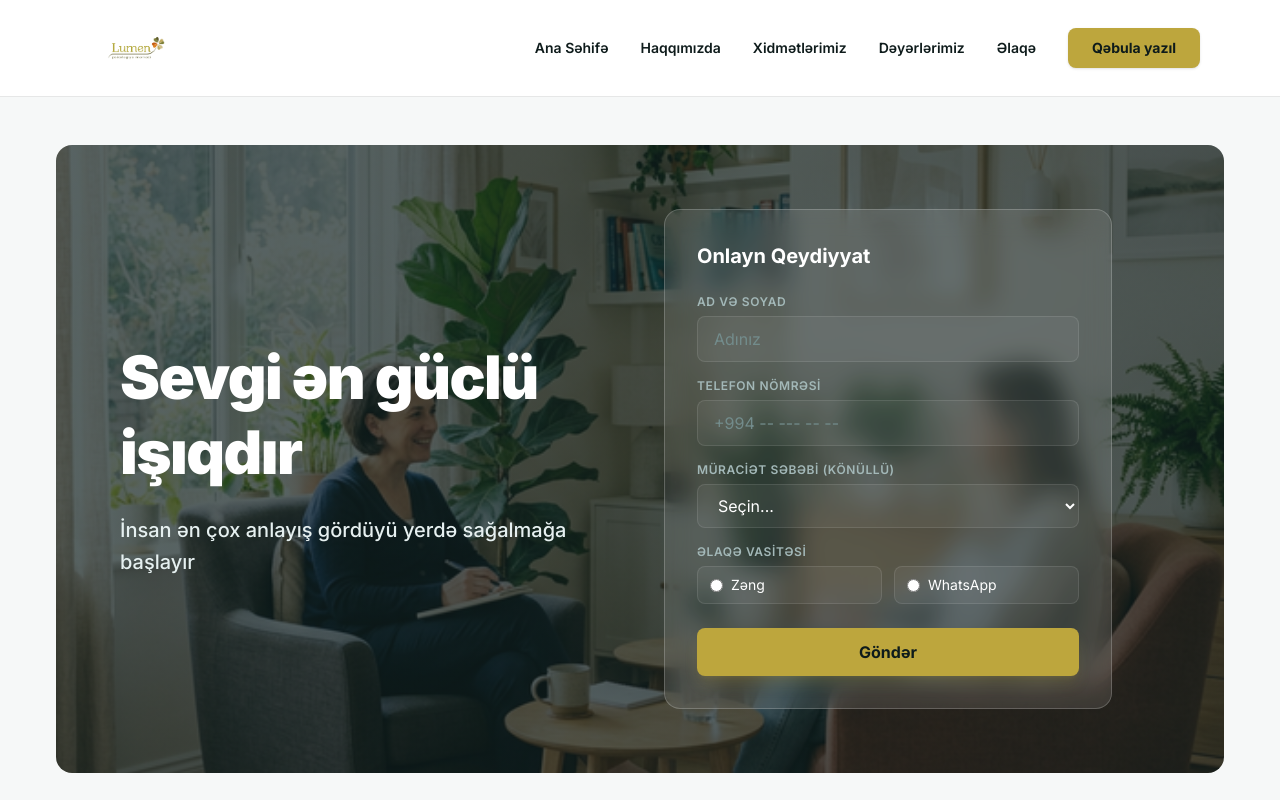
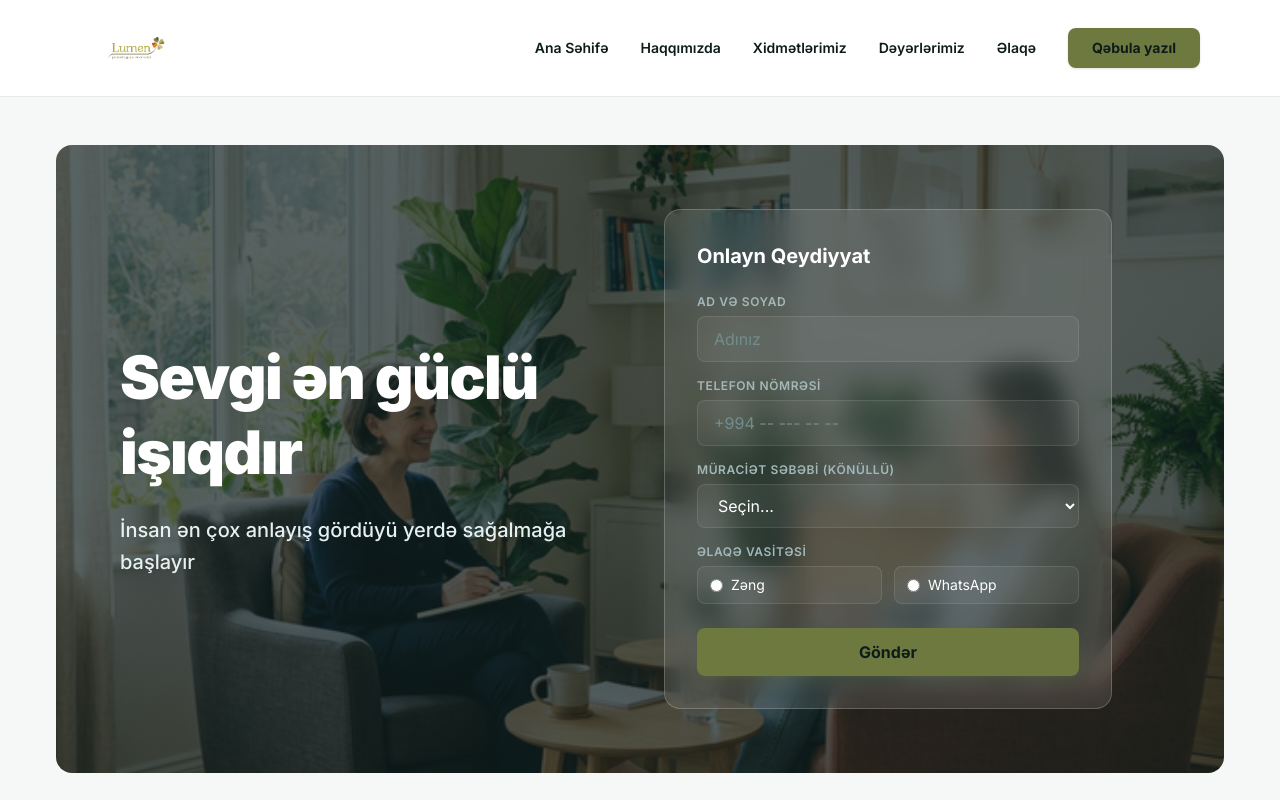
Before and after one commit to bazabureau/luma, a Next.js app: page / in a window 1280 px wide. Shown: the top 800 px of the page. Built offline with nearby package versions, Linux system fonts and the light colour scheme.

Commit message:
style: change primary brand color to olive green

```diff
--- a/app/globals.css
+++ b/app/globals.css
@@ -1,7 +1,7 @@
 @import "tailwindcss";
 
 @theme inline {
-  --color-primary: #bda63d;
+  --color-primary: #6d793f;
   --color-background-light: #f6f8f8;
   --color-background-dark: #112121;
   --color-surface-light: #ffffff;
```
